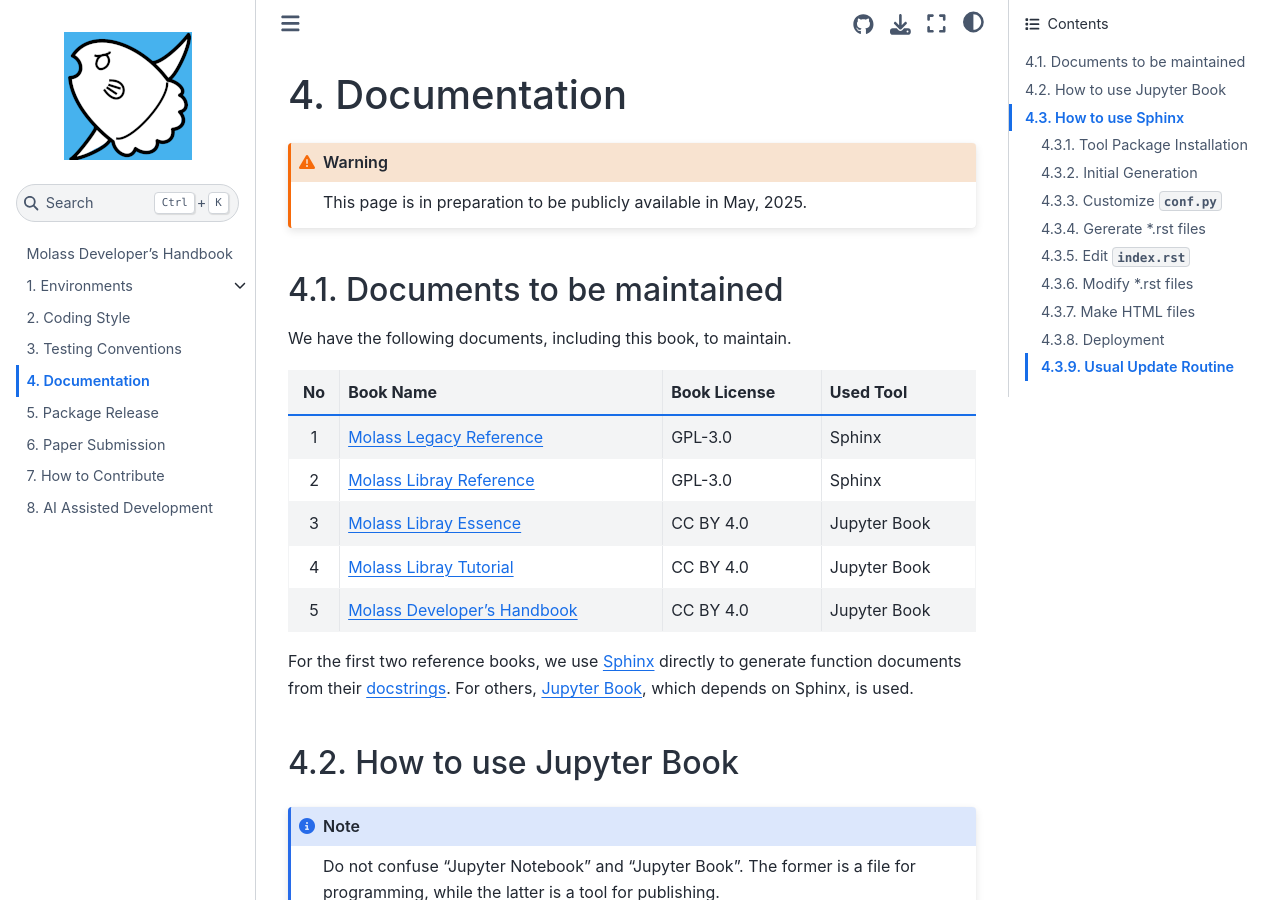
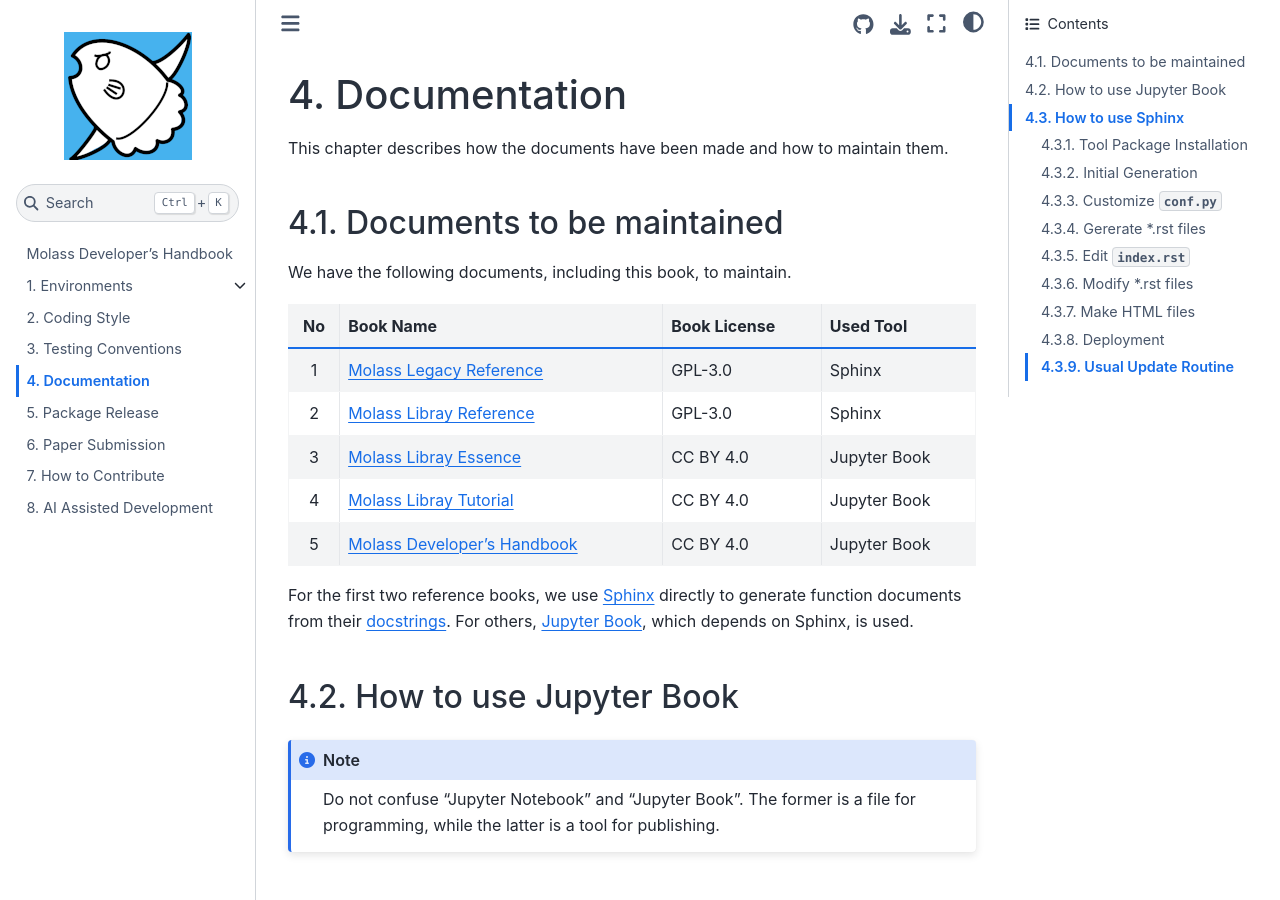
Before and after one commit to biosaxs-dev/molass-develop, a Jupyter Book: the page built from chapters/07/documentation.md, in a window 1280 px wide and 900 px high. Built offline with Jupyter Book 1.0.4 settings and Sphinx 7.4.7 and the Sphinx Book theme 1.1.4, drawn with Linux system fonts in a browser that asks for light colours.

Commit message:
Remove the warning at the top of documentation chapter

````diff
--- a/chapters/07/documentation.md
+++ b/chapters/07/documentation.md
@@ -1,8 +1,6 @@
 # Documentation
 
-```{warning}
-This page is in preparation to be publicly available in May, 2025.
-```
+This chapter describes how the documents have been made and how to maintain them.
 
 ## Documents to be maintained
 
````
